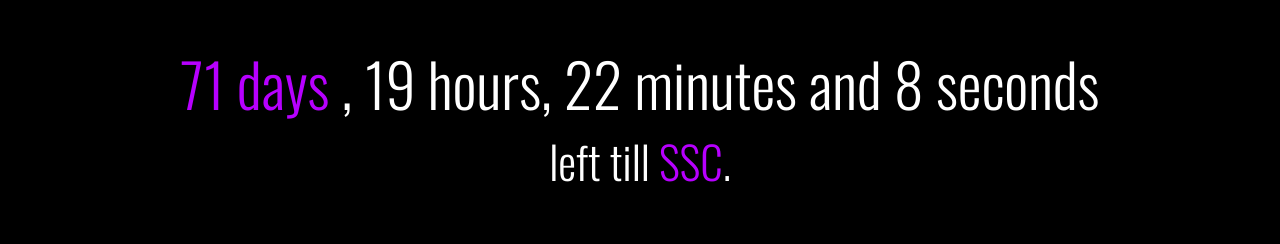
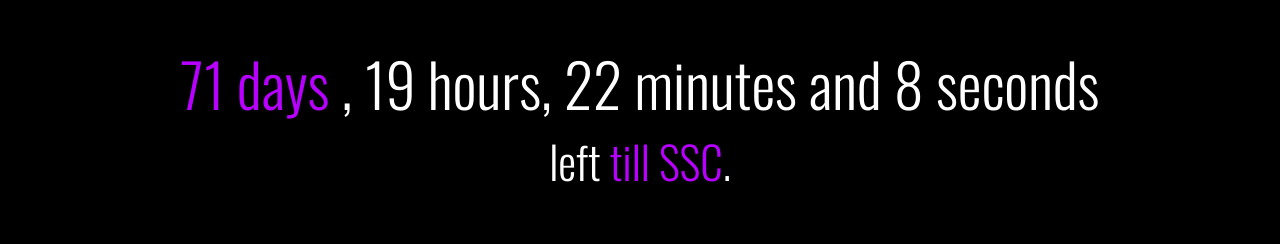
Before and after one commit to webdevsint/ssc-countdown, a plain HTML site: page index.html in a window 1280 px wide. Shown: the part 257-501 px from the top of the page. Drawn offline with nearby package versions, Linux system fonts and the light colour scheme.

Commit message:
minor changes

```diff
--- a/index.html
+++ b/index.html
@@ -150,7 +150,7 @@
       const seconds = Math.floor((distance % (1000 * 60)) / 1000);
 
       document.getElementById("timer").innerHTML = "<span>" + days + " days </span>, " + hours + " hours, "
-        + minutes + " minutes and " + seconds + " seconds" + "<p>left till <span>SSC</span>.</p>";
+        + minutes + " minutes and " + seconds + " seconds" + "<p>left <span>till SSC</span>.</p>";
 
       if (distance < 0) {
         clearInterval(x);
```
